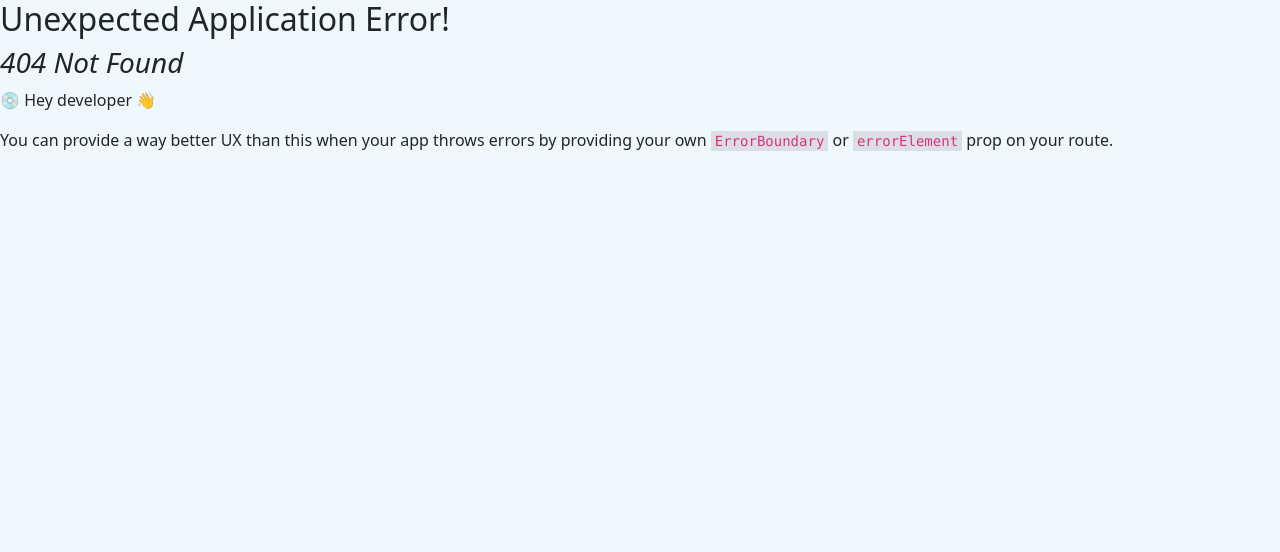
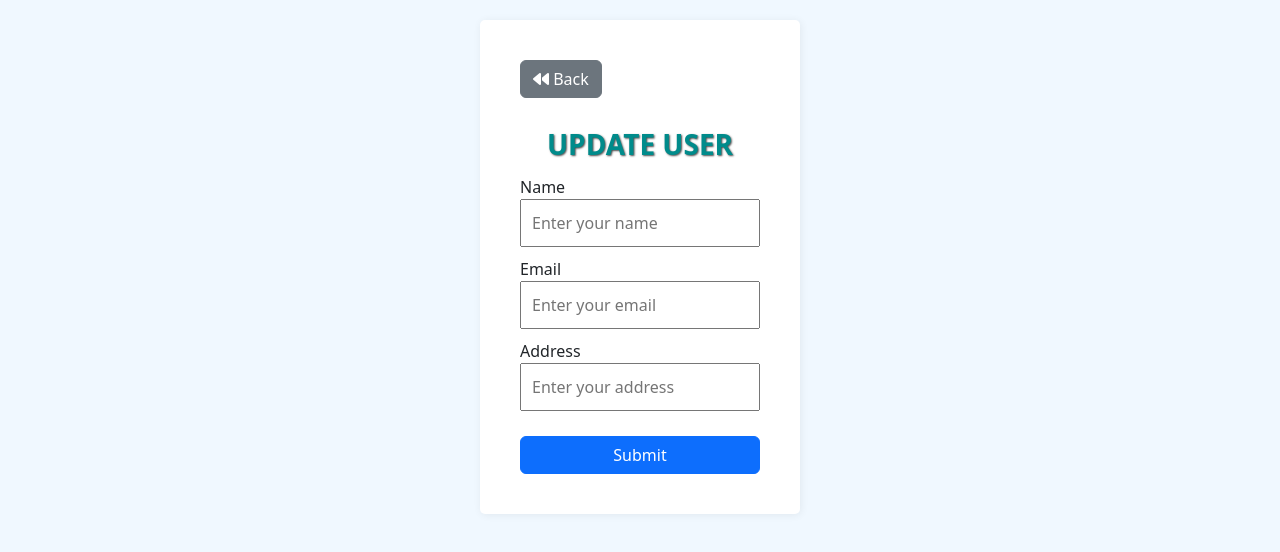
Before and after one commit to tharunkumar-BIT/MERN-CRUD, a React (Create React App) app in the folder client/: page /update/1 in a window 1280 px wide. Before the commit this address had no page. Shown: the top 552 px of the page. Built offline with nearby package versions, Linux system fonts and the light colour scheme; no server answers.

Commit message:
Update functionality

```diff
--- a/client/src/App.js
+++ b/client/src/App.js
@@ -2,6 +2,7 @@
 import "./App.css";
 import User from "./getUser/User";
 import { createBrowserRouter, RouterProvider } from "react-router-dom";
+import Update from "./updateUser/Update";
 
 function App() {
   const route = createBrowserRouter([
@@ -13,6 +14,10 @@
       path: "/add",
       element: <AddUser />,
     },
+    {
+      path: "/update/:id",
+      element: <Update />,
+    },
   ]);
 
   return (
--- a/client/src/getUser/User.jsx
+++ b/client/src/getUser/User.jsx
@@ -42,9 +42,9 @@
                   <td>{user.email}</td>
                   <td>{user.address}</td>
                   <td className="actionButtons">
-                    <button type="button" className="btn btn-info">
+                    <Link to={`update/` + user._id} type="button" className="btn btn-info">
                       <i className="fa-solid fa-pen-to-square"></i>{" "}
-                    </button>
+                    </Link>
 
                     <button type="button" className="btn btn-danger">
                       <i className="fa-solid fa-trash"></i>
--- /dev/null
+++ b/client/src/updateUser/Update.css
@@ -0,0 +1,36 @@
+.addUser {
+    background-color: white;
+    width: 25%;
+    margin: 20px auto;
+    padding: 40px;
+    border-radius: 5px;
+    box-shadow: 1px 1px 8px rgba(0, 0, 0, 0.065);
+  }
+
+  .addUserForm .inputGroup {
+    width: 100%;
+    display: flex;
+    flex-direction: column;
+  }
+
+  .addUserForm .inputGroup label {
+    margin-top: 5px;
+  }
+
+  .addUserForm .inputGroup input {
+    margin-bottom: 5px;
+    padding: 10px;
+  }
+
+  .addUserForm .inputGroup button {
+    margin-top: 20px;
+  }
+
+  .addUser h3 {
+    margin-top: 30px;
+    text-align: center;
+    font-weight: bold;
+    color: darkcyan;
+    text-transform: uppercase;
+    text-shadow: 1px 1px 2px rgba(0, 0, 0, 0.7);
+  }
--- /dev/null
+++ b/client/src/updateUser/Update.jsx
@@ -0,0 +1,93 @@
+import React, { useEffect, useState } from "react";
+import "./Update.css";
+import { Link, useNavigate, useParams } from "react-router-dom";
+import axios from "axios";
+import toast from "react-hot-toast";
+
+const UpdateUser = () => {
+  const users = {
+    name: "",
+    email: "",
+    address: "",
+  };
+  const [user, setUser] = useState(users);
+  const navigate = useNavigate();
+  const { id } = useParams();
+  const inputHandler = (e) => {
+    const { name, value } = e.target;
+    setUser({ ...user, [name]: value });
+  };
+  useEffect(() => {
+    axios
+      .get(`http://localhost:8000/api/user/${id}`)
+      .then((response) => {
+        setUser(response.data);
+      })
+      .catch((error) => {
+        console.log(error);
+      });
+  }, [id]);
+  const submitForm = async (e) => {
+    e.preventDefault();
+    await axios
+      .put(`http://localhost:8000/api/update/user/${id}`, user)
+      .then((response) => {
+        toast.success(response.data.message, { position: "top-right" });
+        navigate("/");
+      })
+      .catch((error) => console.log(error));
+  };
+  return (
+    <div className="addUser">
+      <Link to="/" type="button" className="btn btn-secondary">
+        <i className="fa-solid fa-backward"></i> Back
+      </Link>
+      <h3>Update User</h3>
+      <form className="addUserForm" onSubmit={submitForm}>
+        <div className="inputGroup">
+          <label htmlFor="name">Name</label>
+          <input
+            type="text"
+            id="name"
+            value={user.name}
+            onChange={inputHandler}
+            name="name"
+            autoComplete="off"
+            placeholder="Enter your name"
+          />
+        </div>
+        <div className="inputGroup">
+          <label htmlFor="email">Email</label>
+          <input
+            type="text"
+            id="email"
+            value={user.email}
+            onChange={inputHandler}
+            name="email"
+            autoComplete="off"
+            placeholder="Enter your email"
+          />
+        </div>
+        <div className="inputGroup">
+          <label htmlFor="address">Address</label>
+          <input
+            type="text"
+            id="address"
+            value={user.address}
+            onChange={inputHandler}
+            name="address"
+            autoComplete="off"
+            placeholder="Enter your address"
+          />
+        </div>
+        <div className="inputGroup">
+          <button type="submit" className="btn btn-primary">
+            Submit
+          </button>
+        </div>
+      </form>
+    </div>
+  );
+};
+
+export default UpdateUser;
```
Also changed, not shown: 1 other file (tests, documents, lock files or other folders).
